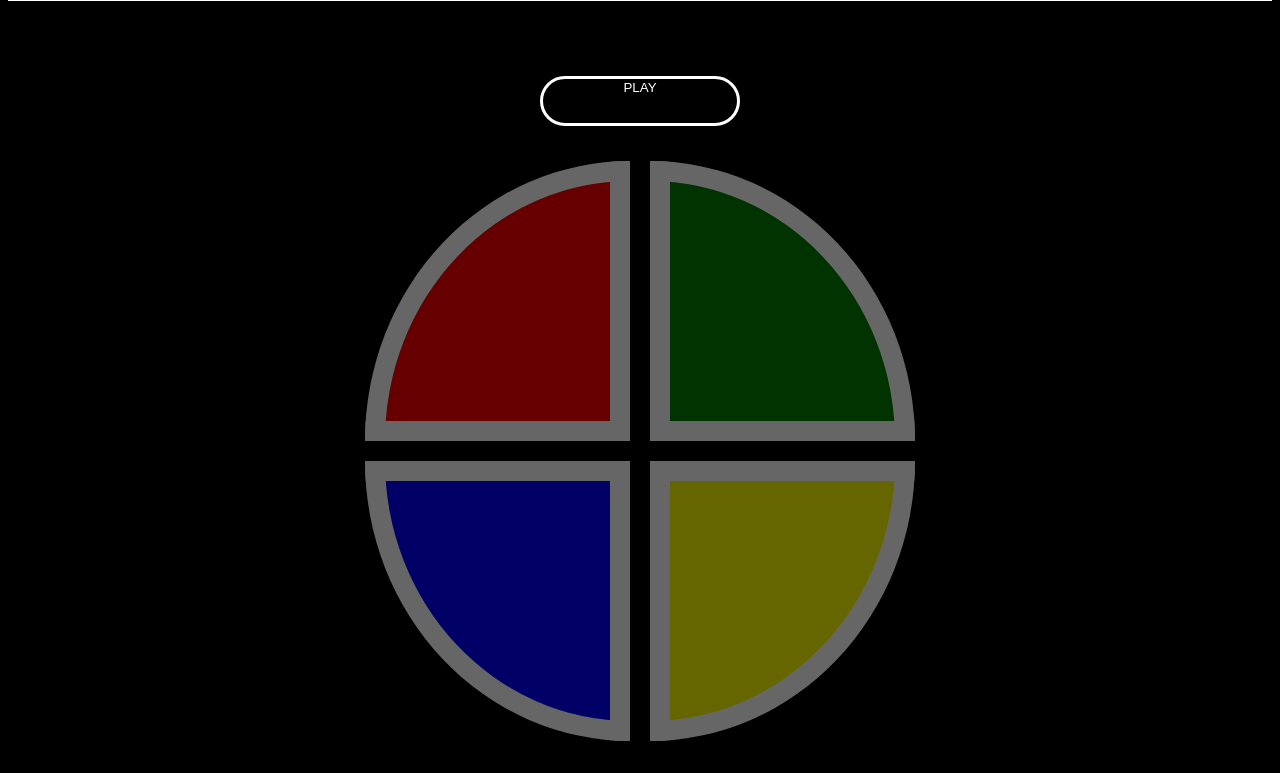
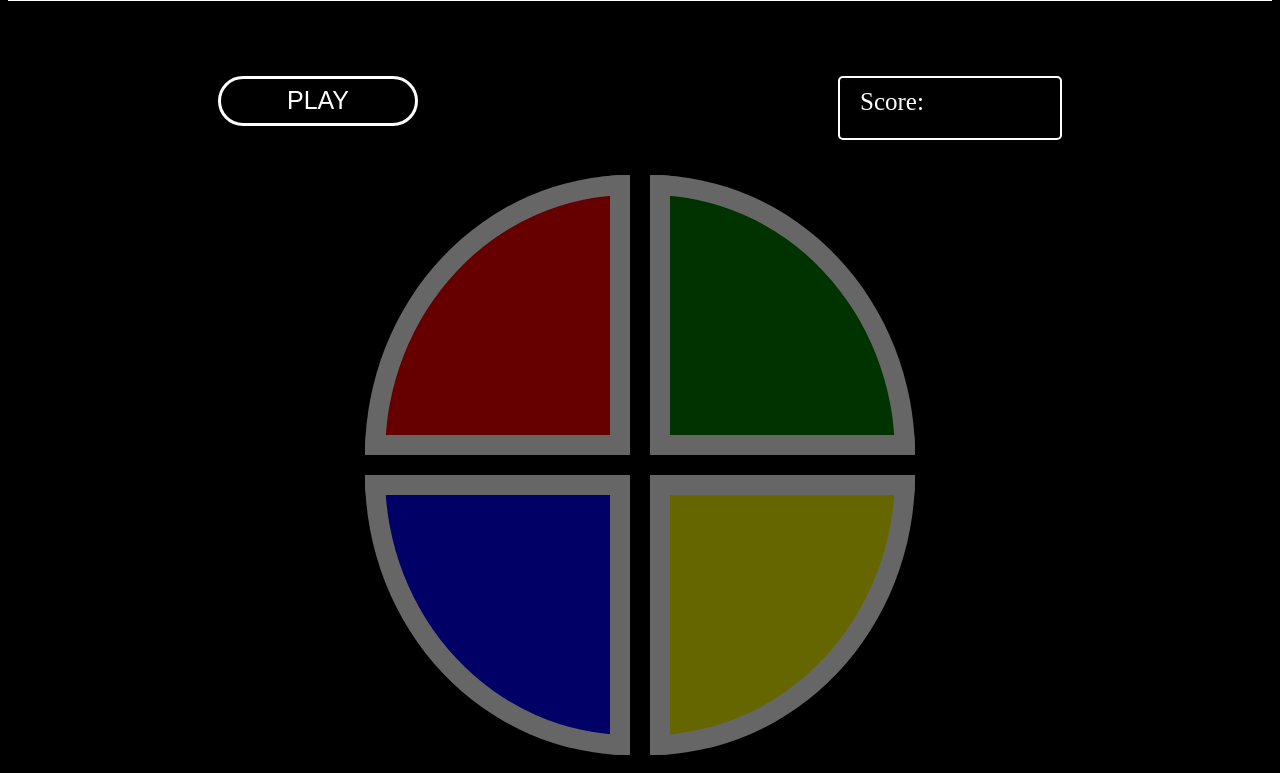
Before and after one commit to thelionpear/simon_game, a plain HTML site: page index.html in a window 1280 px wide. Shown: the part 89-862 px from the top of the page. Drawn offline with Linux system fonts and the light colour scheme.

Commit message:
added a score box

```diff
--- a/index.html
+++ b/index.html
@@ -8,8 +8,11 @@
         </div>
     </header>
     <body>
+        <div class="play_and_score">
         <div class="play_button">
             <button id="play">PLAY</button>
+        </div>
+        <div class="score">Score:</div>
         </div>
         </div>
         <div class="top">
--- a/main.js
+++ b/main.js
@@ -10,6 +10,7 @@ $(document).ready( function() {
     var arrayColors = ["red", "blue", "yellow", "green"];
     var computerArray = [];
     var userArray = [];
+    var userScore = 0
     addEventsToButtons();
 //need a function that lights up the buttons
 
@@ -135,12 +136,14 @@ $(document).ready( function() {
         if (inputCorrect) {
             if (userArray.length == computerArray.length) {
                 userArray = []
+                userScore++
+                    $(".Score").text("Score:" + " " + userScore)
                 setTimeout(function() {
                     playGame();
                 }, 2000);
+                }
             }
         }
-    }
 //tracks a user and their high score
 
 // var colors = ['.red_button', '.blue_button', '.yellow_button', '.green_button']
--- a/styles.css
+++ b/styles.css
@@ -2,17 +2,29 @@
     background-color: black;
 }
 
-.play_button {
+.play_and_score {
     display: flex;
-    justify-content: center;
     margin-bottom: 25px;
+    justify-content: space-around;
+}
+#play {
+    font-size: 25px;
+}
+
+.score {
+    color: white;
+    border: 2px solid white;
+    height: 50px;
+    width: 200px;
+    padding-top: 10px;
+    padding-left: 20px;
+    font-size: 25px;
+    border-radius: 5px;
 }
 
 button {
     width: 200px;
     height: 50px;
-    display: flex;
-    justify-content: center;
     color: white;
     border-radius: 30px;
     border: 3px solid white;
```
